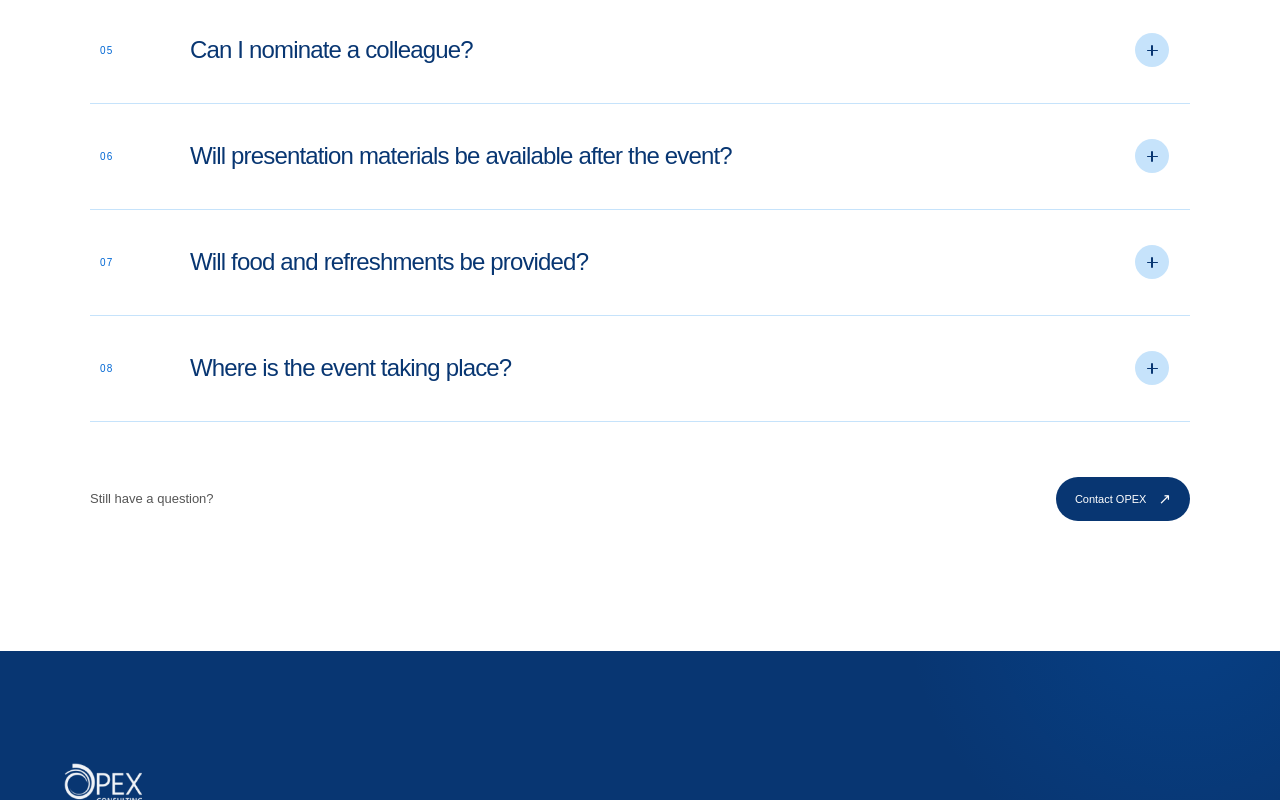
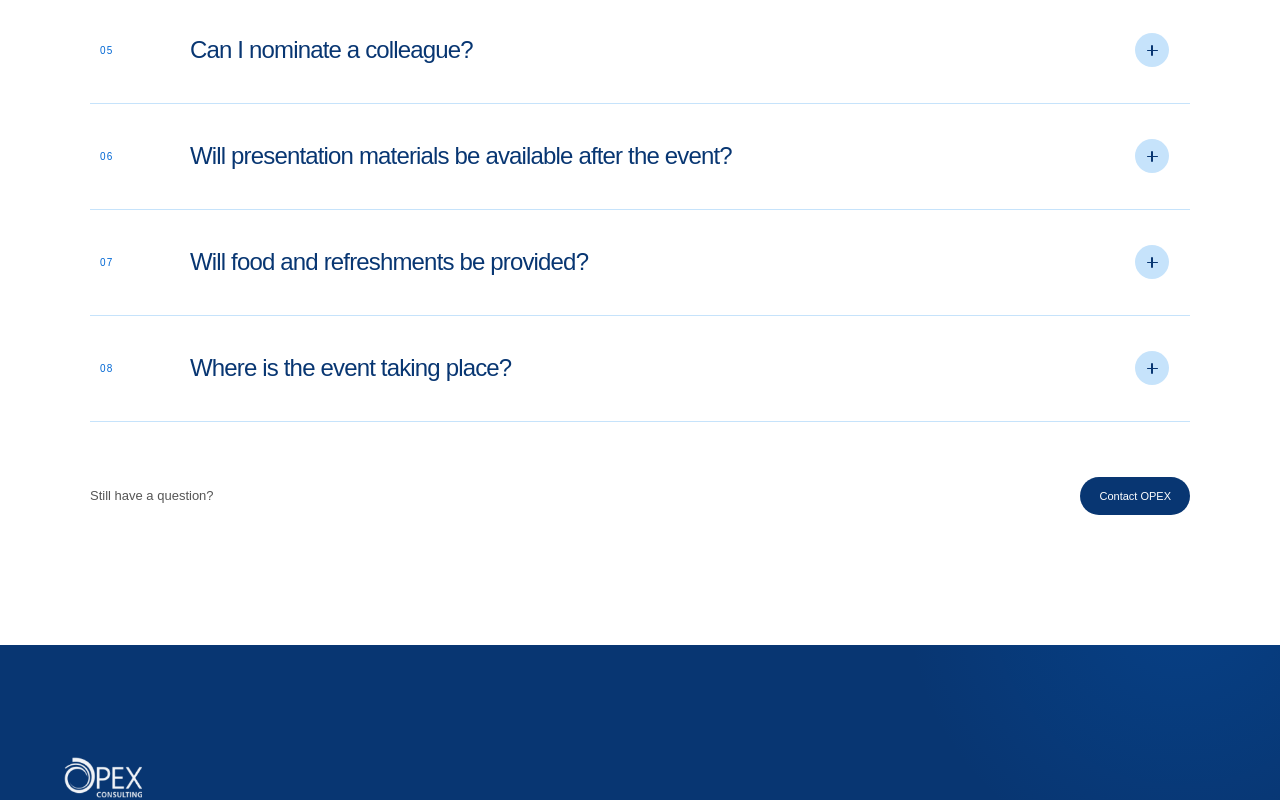
Before and after one commit to OPEX-Consulting/conference-26, a Next.js app: page / in a window 1280 px wide. Shown: the part 11200-12000 px from the top of the page. Built offline with nearby package versions, Linux system fonts and the light colour scheme; a web font is replaced by a local one.

Commit message:
removed arrow

```diff
--- a/src/app/components/Faq.tsx
+++ b/src/app/components/Faq.tsx
@@ -113,10 +113,7 @@ export default function Faq() {
         <Bottom>
           <BottomText>Still have a question?</BottomText>
 
-          <Contact href="mailto:info@opexconsult.co.uk">
-            Contact OPEX
-            <Arrow aria-hidden="true">↗</Arrow>
-          </Contact>
+          <Contact href="mailto:info@opexconsult.co.uk">Contact OPEX</Contact>
         </Bottom>
       </Container>
     </Section>
```
